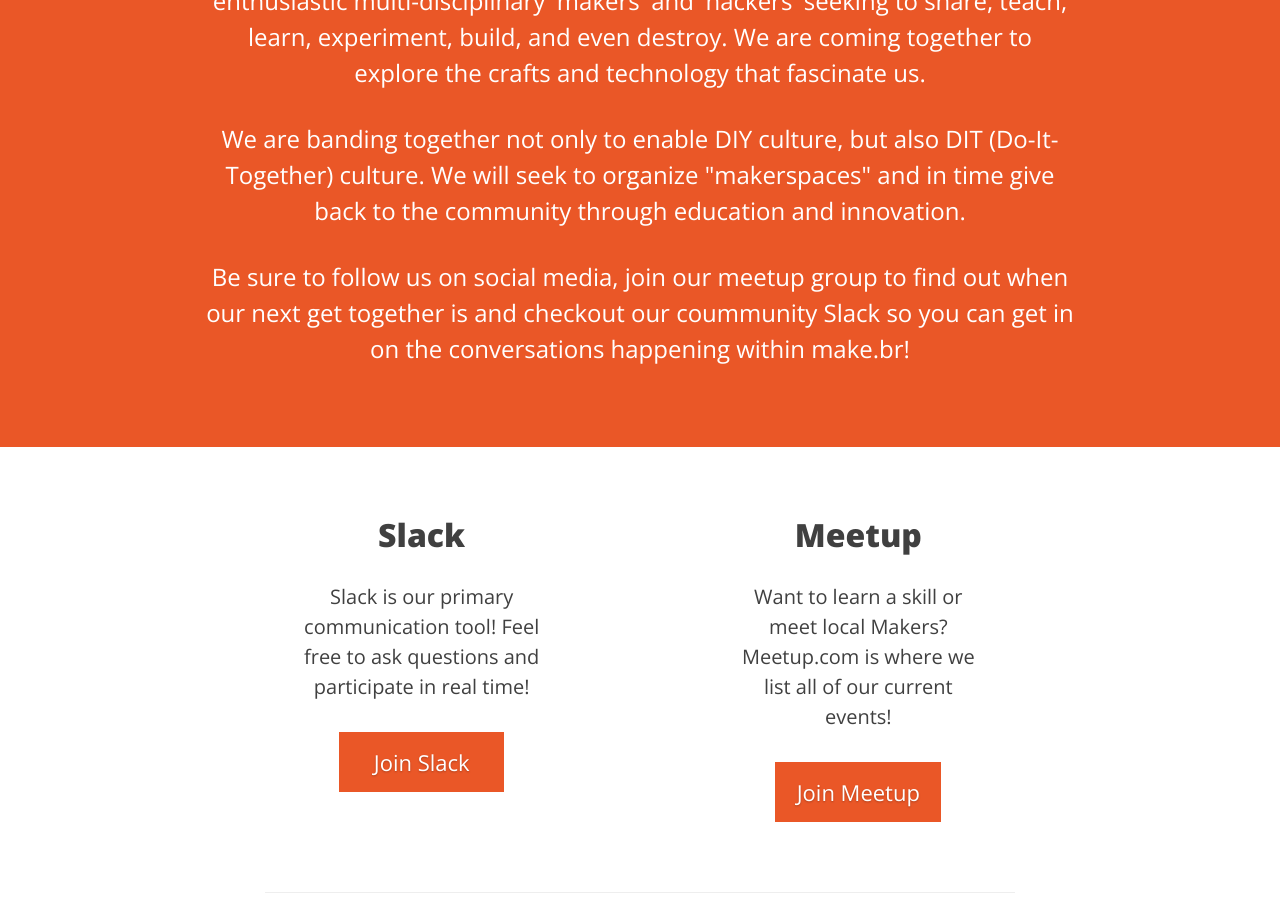
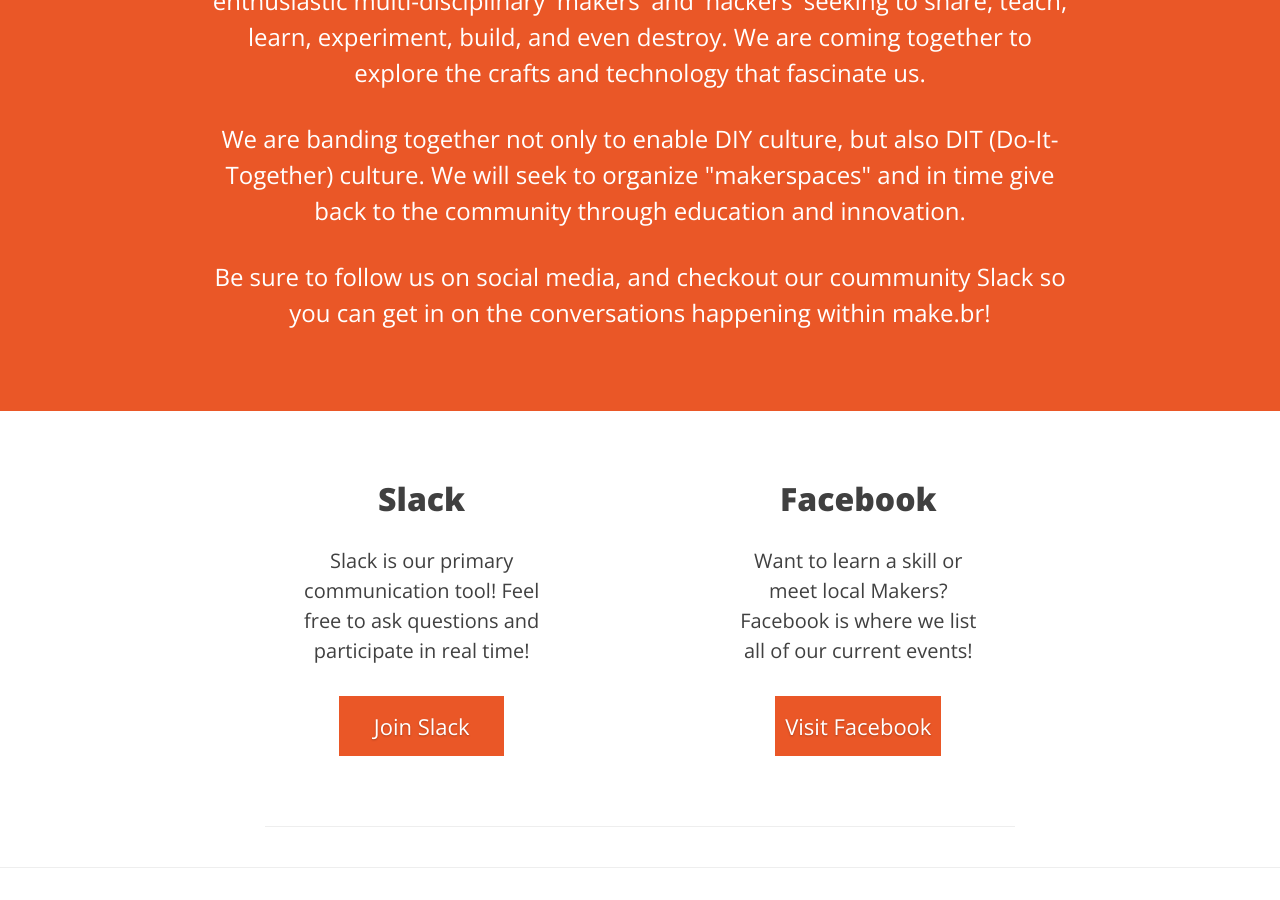
Before and after one commit to makebr/make-br.github.io, a Jekyll site: the page built from index.html, in a window 1280 px wide and 900 px high, scrolled down 917 px. Built offline with Jekyll 4.4.1, drawn with Linux system fonts in a browser that asks for light colours; nearby versions of some CDN libraries; the list of posts is cut into pages by our own code.

Commit message:
Removing references to meetup

```diff
--- a/_layouts/home.html
+++ b/_layouts/home.html
@@ -32,7 +32,7 @@ excerpt_separator: <!--more-->
 
         <p>We are banding together not only to enable DIY culture, but also DIT (Do-It-Together) culture. We will seek to organize "makerspaces" and in time give back to the community through education and innovation.</p>
 
-        <p>Be sure to follow us on social media, join our meetup group to find out when our next get together is and checkout our coummunity Slack so you can get in on the conversations happening within make.br!</p>
+        <p>Be sure to follow us on social media, and checkout our coummunity Slack so you can get in on the conversations happening within make.br!</p>
     </div>
 </div>
 
@@ -44,9 +44,9 @@ excerpt_separator: <!--more-->
         <a href="https://makebr-invite.herokuapp.com/"target="_blank"><button>Join Slack</button></a>
     </div>
     <div class="col-lg-4 ">
-        <h3>Meetup</h3>
-        <p>Want to learn a skill or meet local Makers? Meetup.com is where we list all of our current events!</p>
-        <a href="http://www.meetup.com/make-br/" target="_blank"><button>Join Meetup</button></a>
+        <h3>Facebook</h3>
+        <p>Want to learn a skill or meet local Makers? Facebook is where we list all of our current events!</p>
+        <a href="https://www.facebook.com/makebatonrouge/" target="_blank"><button>Visit Facebook</button></a>
     </div>
 </div>
 
```
